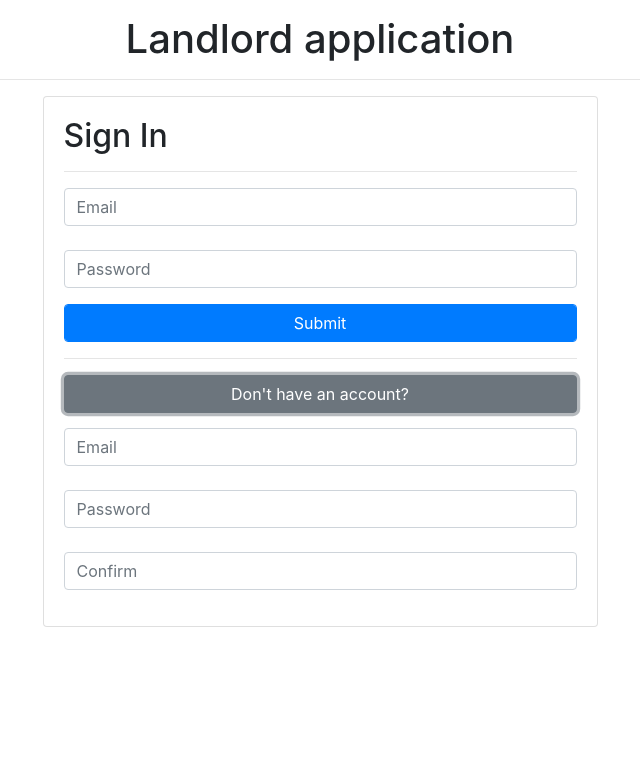
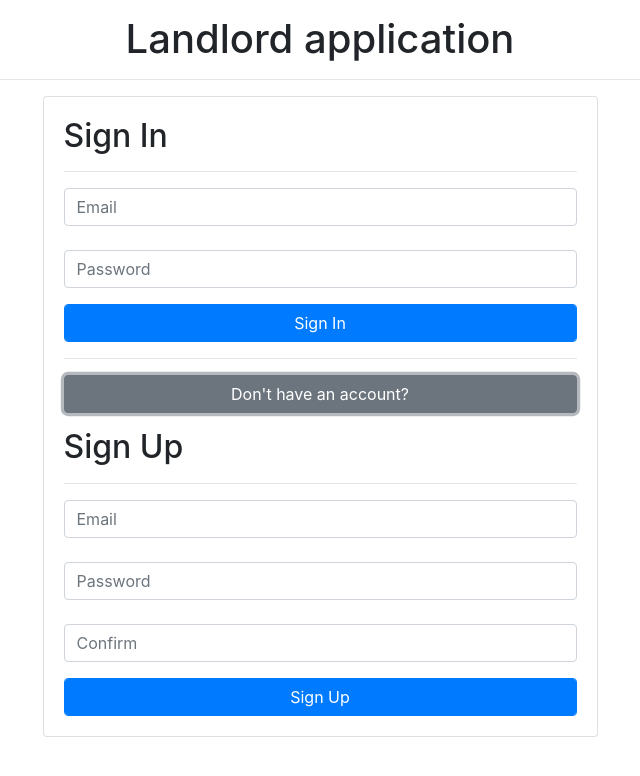
Before and after one commit to KyleBehiels/LandlordApplication, a React (Create React App) app: page / in a window 1280 px wide. Both pictures are taken after a click on the button "Don't have an account?". Shown: the top 776 px of the page, without its empty margins (320-960 px from the left). Built offline with nearby package versions, Linux system fonts and the light colour scheme.

Commit message:
Updated readme and login page

```diff
--- a/src/pages/LoginPage.js
+++ b/src/pages/LoginPage.js
@@ -45,11 +45,13 @@ class LoginPage extends Component{
                                     <br></br>
                                     <input className="form-control" type="password" placeholder="Password"></input>
                                 </div>
-                                <input className="form-control btn btn-primary" type="submit" value="Submit"></input>
+                                <input className="form-control btn btn-primary" type="submit" value="Sign In"></input>
                             </form>
                             <hr></hr>
                             <button id="signup_button" className="btn btn-secondary" onClick={this.toggleSignup}>Don't have an account?</button>
                             <form id="signup_form" className="hidden">
+                                <h2>Sign Up</h2>
+                                <hr></hr>
                                 <div className="form-group">
                                     <input className="form-control" type="text" placeholder="Email"></input>
                                     <br></br>
@@ -57,6 +59,7 @@ class LoginPage extends Component{
                                     <br></br>
                                     <input className="form-control" type="password" placeholder="Confirm"></input>
                                 </div>
+                                <input className="form-control btn btn-primary" type="submit" value="Sign Up"></input>
                             </form>
                         </div>
                     </div>
```
Also changed, not shown: 1 other file (tests, documents, lock files or other folders).
